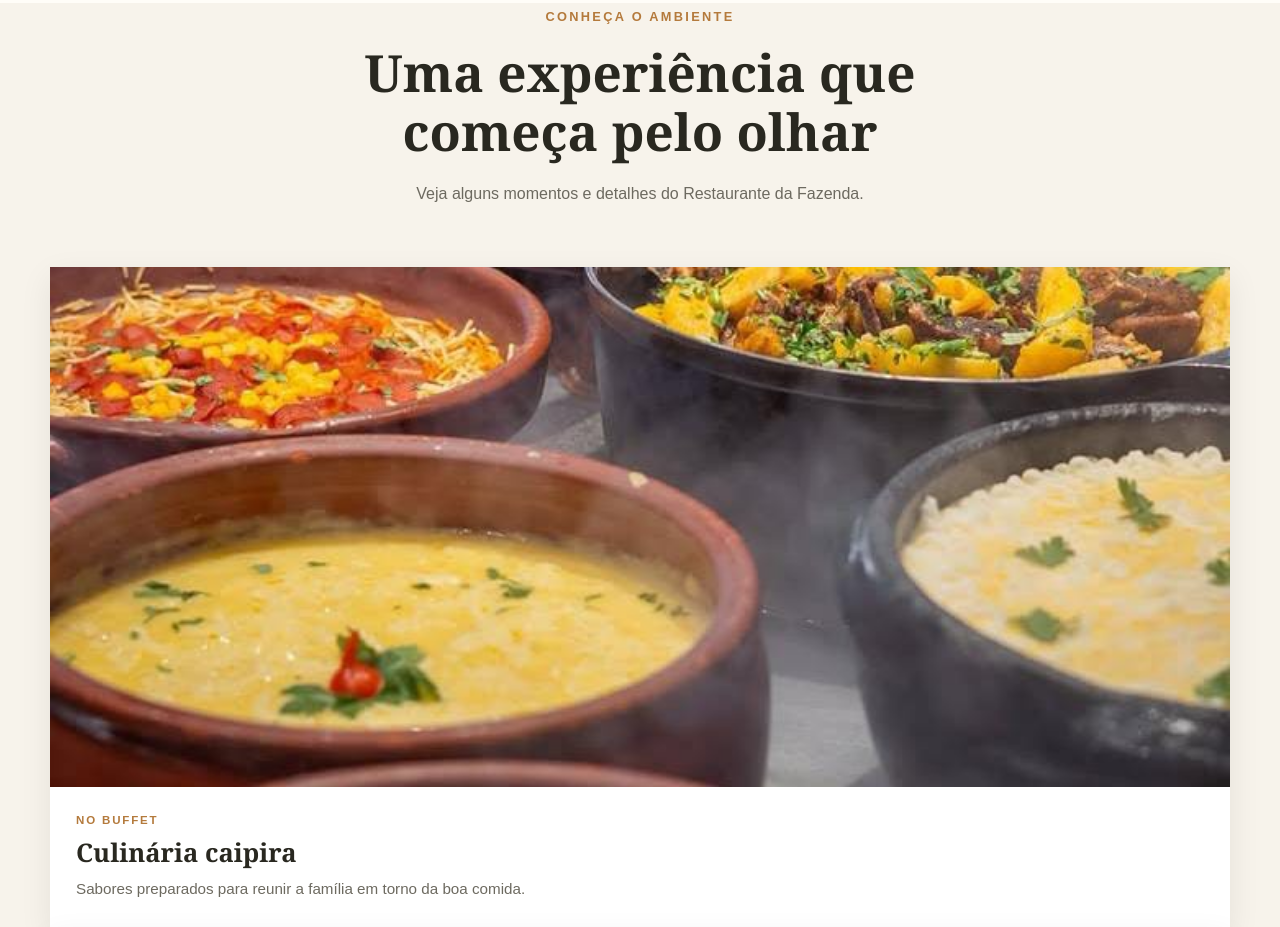
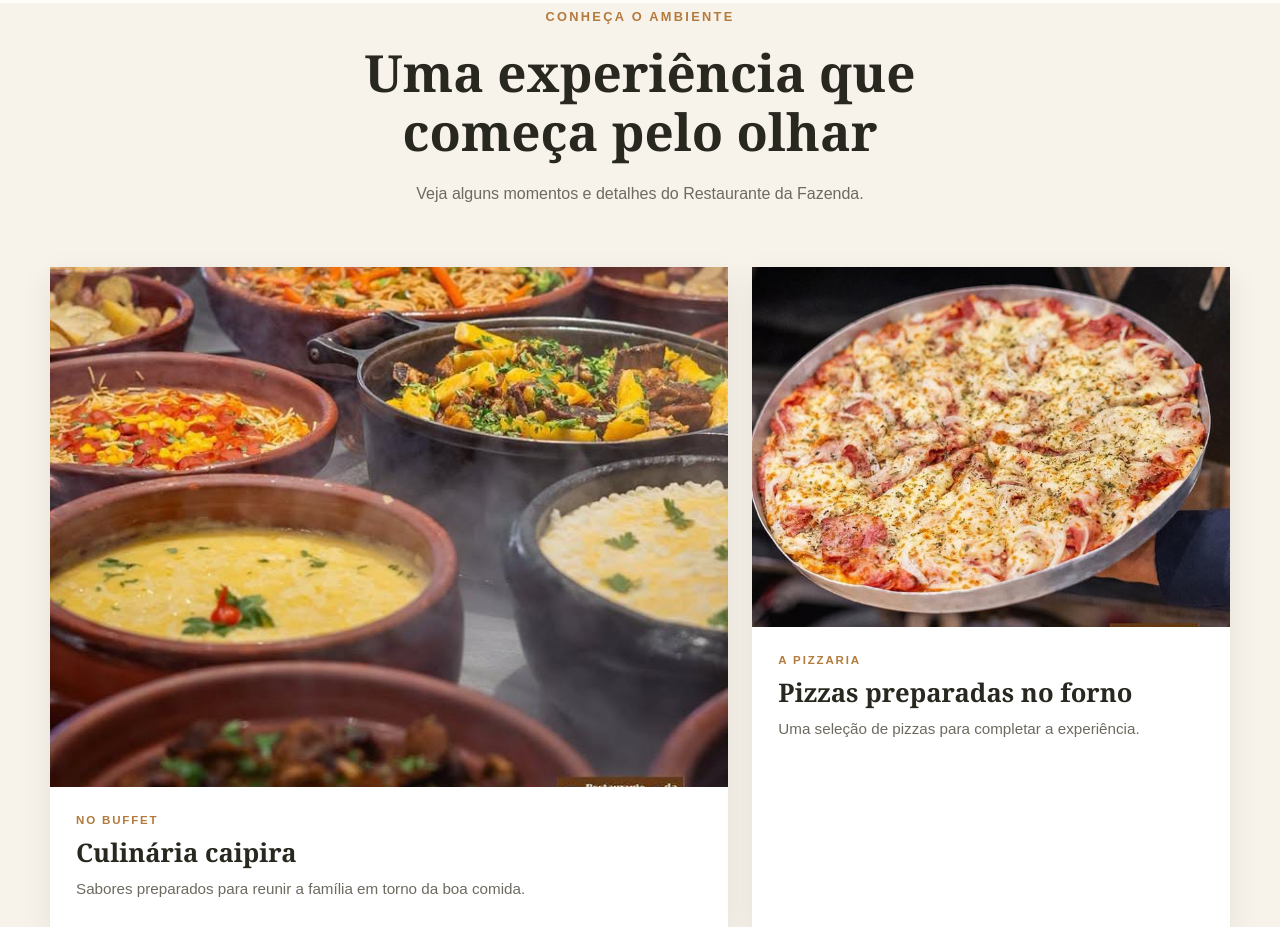
Before and after one commit to Matheusgpt26/restaurante-da-fazenda, a plain HTML site: page index.html in a window 1280 px wide. Shown: the part 3224-4151 px from the top of the page. Drawn offline with Linux system fonts and the light colour scheme.

Commit message:
Add new visual composition for experience section

```diff
--- a/style.css
+++ b/style.css
@@ -813,3 +813,119 @@
     }
 
 }
+/* ========================================
+   EXPERIÊNCIA — NOVA COMPOSIÇÃO VISUAL
+   ======================================== */
+
+.experience-grid {
+    display: grid;
+    grid-template-columns: repeat(12, 1fr);
+    gap: 24px;
+    width: 100%;
+}
+
+.experience-feature {
+    grid-column: span 7;
+    background: var(--cor-branca);
+    overflow: hidden;
+    box-shadow: var(--sombra-suave);
+}
+
+.experience-feature .experience-image {
+    height: 520px;
+}
+
+.experience-card {
+    background: var(--cor-branca);
+    overflow: hidden;
+    box-shadow: var(--sombra-suave);
+}
+
+.experience-card:nth-child(2) {
+    grid-column: span 5;
+}
+
+.experience-card:nth-child(3),
+.experience-card:nth-child(4) {
+    grid-column: span 6;
+}
+
+.experience-card .experience-image {
+    height: 360px;
+}
+
+.experience-image {
+    width: 100%;
+    overflow: hidden;
+}
+
+.experience-image img {
+    width: 100%;
+    height: 100%;
+    object-fit: cover;
+    transition: transform 0.5s ease;
+}
+
+.experience-feature:hover .experience-image img,
+.experience-card:hover .experience-image img {
+    transform: scale(1.03);
+}
+
+.experience-content {
+    padding: 24px 26px 28px;
+}
+
+.experience-label {
+    display: block;
+    margin-bottom: 9px;
+
+    color: var(--cor-destaque);
+
+    font-size: 0.72rem;
+    font-weight: 700;
+    letter-spacing: 0.16em;
+    text-transform: uppercase;
+}
+
+.experience-content h3 {
+    margin-bottom: 9px;
+    color: var(--cor-texto);
+}
+
+.experience-content p {
+    max-width: 520px;
+    font-size: 0.95rem;
+    line-height: 1.65;
+}
+
+
+/* ---------- Experiência no celular ---------- */
+
+@media (max-width: 768px) {
+
+    .experience-grid {
+        grid-template-columns: 1fr;
+        gap: 20px;
+    }
+
+    .experience-feature,
+    .experience-card,
+    .experience-card:nth-child(2),
+    .experience-card:nth-child(3),
+    .experience-card:nth-child(4) {
+        grid-column: auto;
+    }
+
+    .experience-feature .experience-image {
+        height: 380px;
+    }
+
+    .experience-card .experience-image {
+        height: 300px;
+    }
+
+    .experience-content {
+        padding: 20px 20px 24px;
+    }
+
+}
```
